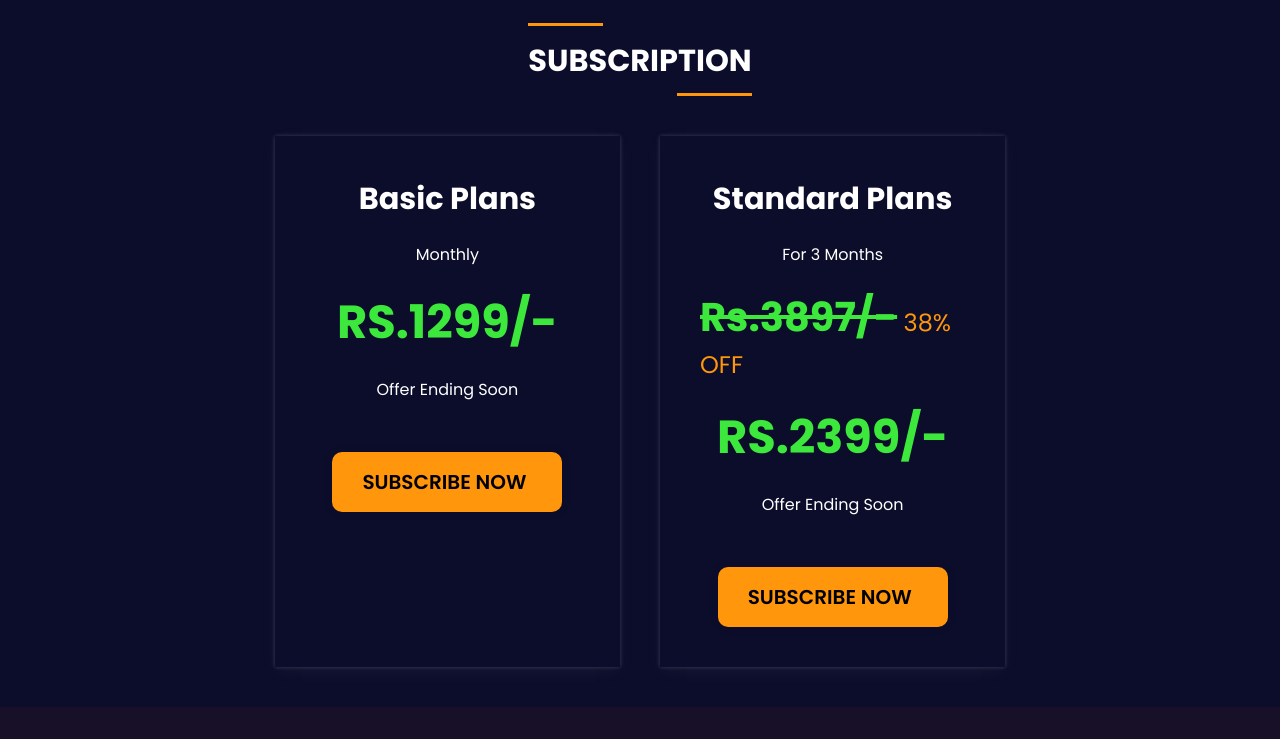
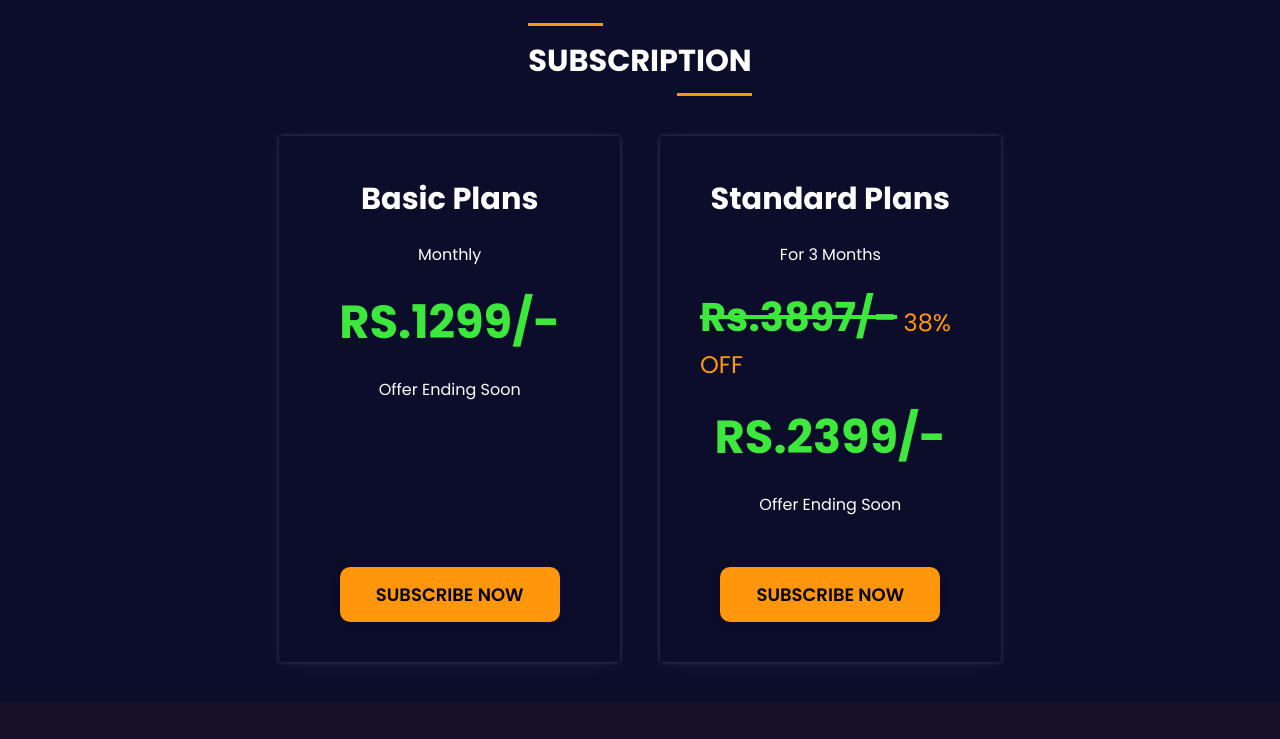
Before and after one commit to jscoderboy/updated_smartsignal, a plain HTML site: page index.html in a window 1280 px wide. Shown: the part 1960-2699 px from the top of the page. Drawn offline with Linux system fonts and the light colour scheme.

Commit message:
updated logo

```diff
--- a/css/style.css
+++ b/css/style.css
@@ -89,17 +89,18 @@ body {
 } */
 .btn-primary {
   display: inline-block;
-  max-width: 230px;
+  max-width: 220px;
   width: 100%;
-  width: 230px;
+  width: 220px;
   margin-top: 30px;
   background: #ff960b;
   color: #000;
-  font-size: 20px;
+  font-size: 18px;
   font-weight: 600;
   text-transform: uppercase;
   text-decoration: none;
-  padding: 15px 30px;
+  text-align: center;
+  padding: 14px 25px;
   border-radius: 10px;
   box-shadow: 0 0 10px rgba(0, 0, 0, 0.1);
   -webkit-transition-duration: 0.3s;
@@ -206,6 +207,13 @@ body {
   padding: 40px;
   box-shadow: rgba(181, 181, 184, 0.27) 0px 0px 0.25em,
     rgba(200, 201, 203, 0.05) 0px 0.25em 1em;
+}
+.section-c .trade-report .price-card {
+  position: relative;
+}
+.section-c .trade-report .price-card .btn {
+  position: absolute;
+  bottom: 40px;
 }
 .section-c .trade-report div h3 {
   font-size: 1.9rem;
--- a/index.html
+++ b/index.html
@@ -101,7 +101,7 @@
               <h2 class="heading_title">Subscription</h2>
             </div>
             <div class="trade-report">
-              <div>
+              <div class="price-card">
                 <h3>Basic Plans</h3>
                 <p>Monthly</p>
                 <span class="profit-color">RS.1299/-</span>
```
Also changed, not shown: images/logo.png (deleted), images/new_logo2.png (deleted), images/updated_logo.png.
